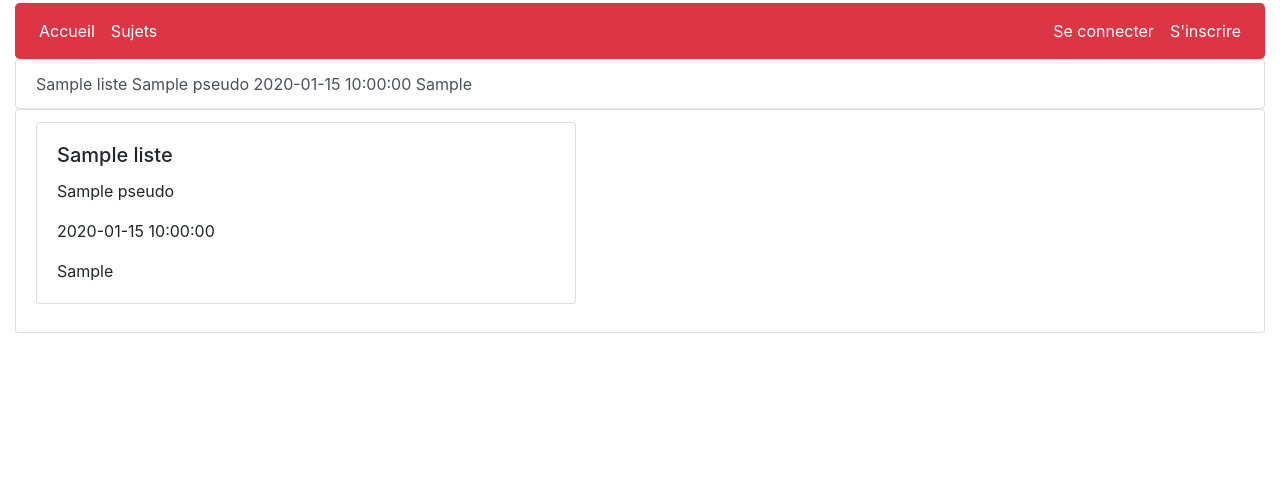
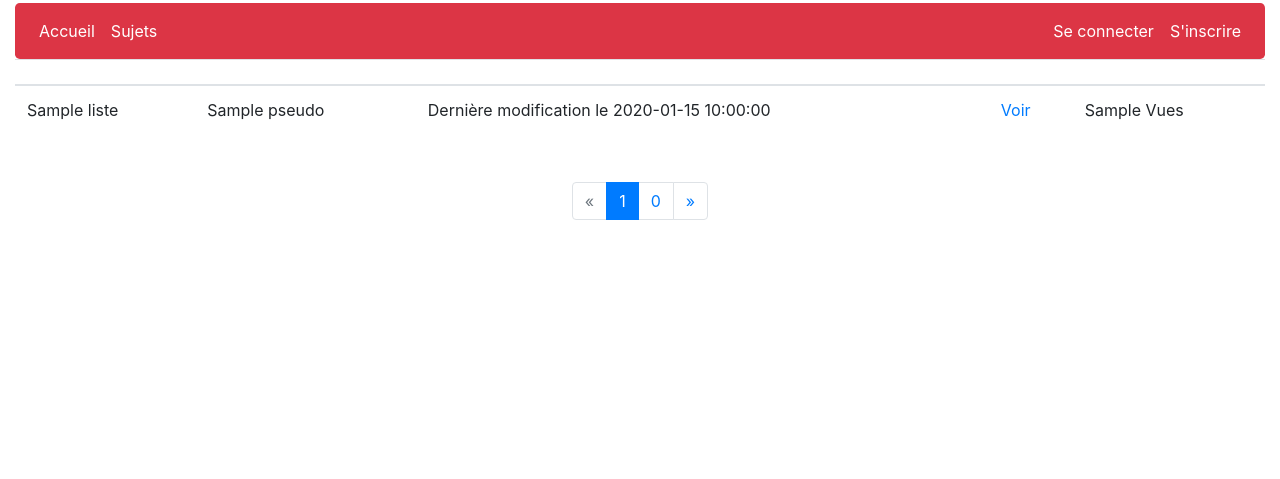
Before and after one commit to TomRobette/SICARIAT, a PHP site: template src/vue/listeArticles.html.twig in a window 1280 px wide. Shown: the part 321-800 px from the top of the page. Run offline with PHP 8.4, Linux system fonts and the light colour scheme; the template is opened without the code that fills it: most values are stand-ins (such as "Sample title", 1, 10 or a date in 2020); some libraries are stand-ins or nearby versions.

Commit message:
SICARIAT-0.1.5

```diff
--- a/src/vue/listeArticles.html.twig
+++ b/src/vue/listeArticles.html.twig
@@ -3,39 +3,57 @@
 {% block title %}{{parent()}}Articles{% endblock %}
 
 {% block contenu %}
-<div class="list-group">
+<table class="table">
+    <thead>
+        <tr>
+            <th scope="col"></th>
+            <th scope="col"></th>
+            <th scope="col"></th>
+            <th scope="col"></th>
+            <th scope="col"></th>
+        </tr>
+    </thead>
+    <tbody>
     {% for article in liste %}
-        {% if article.titre is empty %}
-		    Sans titre
-	    {% else %}
-            <a href="#" class="list-group-item list-group-item-action">{{article.titre}}  {{article.pseudo}}   {{article.dateCreation}}   {{article.nbVues}}</a>
-        {% endif %}
+        <tr>
+            <td>{{article.titre}}</td>
+            <td>{{article.pseudo}}</td>
+            <td><a>Dernière modification le
+            {% if article.dateModif!=null %}
+                {{article.dateModif}}
+            {% else %}
+                {{article.dateCreation}}
+            {% endif %}</a></td>
+            <td><a href="index.php?page=article&id={{article.id}}">Voir</a></td>
+            <td><a>
+            {% if article.nbVues!=null %}
+                {{article.nbVues}}
+            {% else %}
+                0
+            {% endif %}     Vues</a></td>
+        </tr>
     {% endfor %}
-</div>
 
+    </tbody>
+</table>
 
-<table>
-{% for article in liste %}
-<ul class="list-group">
-  <li class="list-group-item">
-    {% if article.titre is empty %}
-		Sans titre
-	{% else %}
-	<div class="card mb-3" style="max-width: 540px;">
-      <div class="row no-gutters">
-        <div class="col-md-8">
-          <div class="card-body">
-            <h5 class="card-title">{{article.titre}}</h5>
-            <p class="card-text">{{article.pseudo}}</p>
-            <p class="card-text">{{article.dateCreation}}</p>
-            <p class="card-text">{{article.nbVues}}</p>
-          </div>
-        </div>
-      </div>
-    </div>
-  {% endif %}
-    </li>
-</ul>
-{% endfor %}
-</table>
+</form>
+{% set nb = form.nbpages %}
+    <nav aria-label="Page navigation">
+        <ul class="pagination justify-content-center m-4 p-4">
+            <li class="page-item {% if form.nopage == 0 %}disabled{% endif %}">
+                <a class="page-link" href="index.php?page=listearticles&nopage={{ 0 }}" aria-label="Previous">
+                    <span aria-hidden="true">&laquo;</span>
+                </a>
+            </li>
+            {% for i in 1..nb %}
+                <li class="page-item {% if i ==form.nopage +1 %} active{% endif %}"><a class="page-link" href="index.php?page=listearticles&nopage={{ i-1 }}">{{ i }}<span class="sronly"></span></a></li>
+            {% endfor %}
+            <li class="page-item {% if form.nopage == form.nbpages-1 %}disabled{% endif %}">
+                <a class="page-link" href="index.php?page=listearticles&nopage={{ nb-1 }}" aria-label="Next" >
+                    <span aria-hidden="true">&raquo;</span>
+                </a>
+            </li>
+        </ul>
+    </nav>
 {% endblock %}
```
Also changed, not shown: src/controleur/listeArticlesControleur.php (+20 -1 lines), src/modele/class_article.php (+22 -0 lines).
